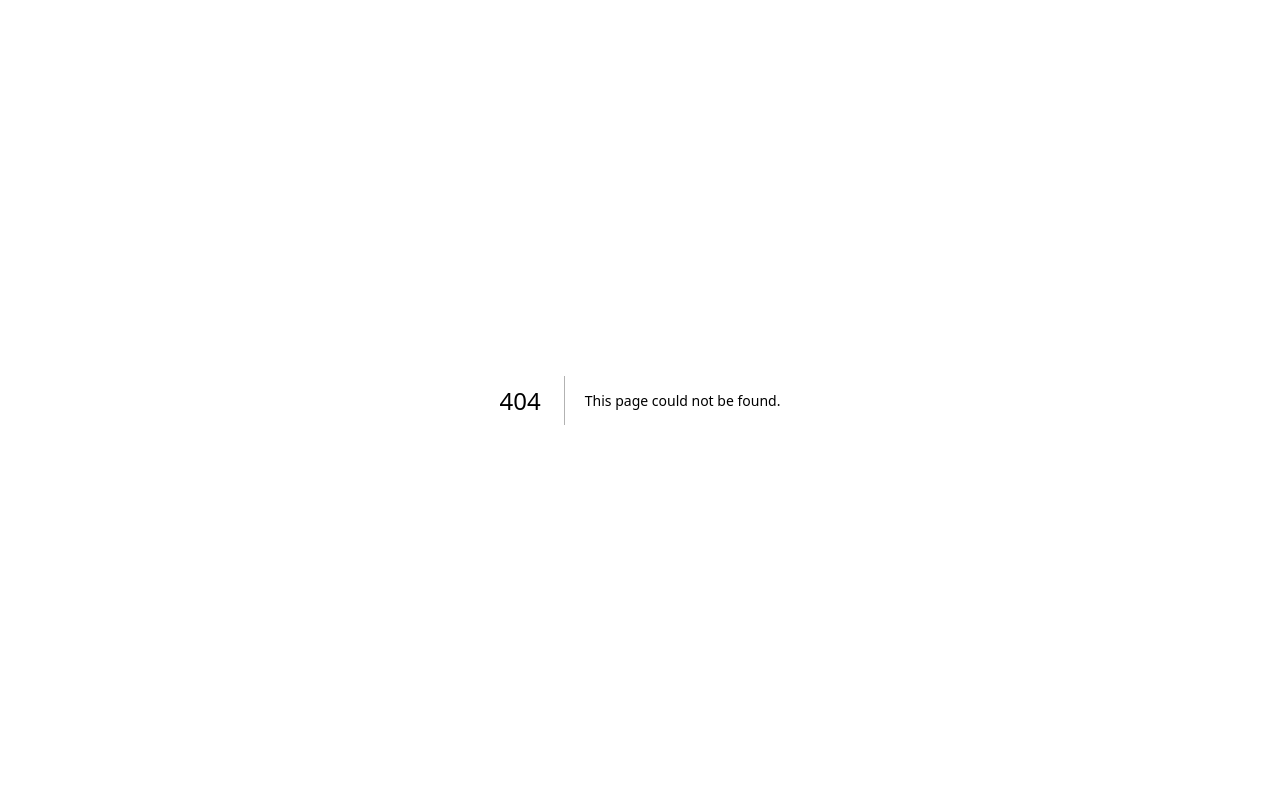
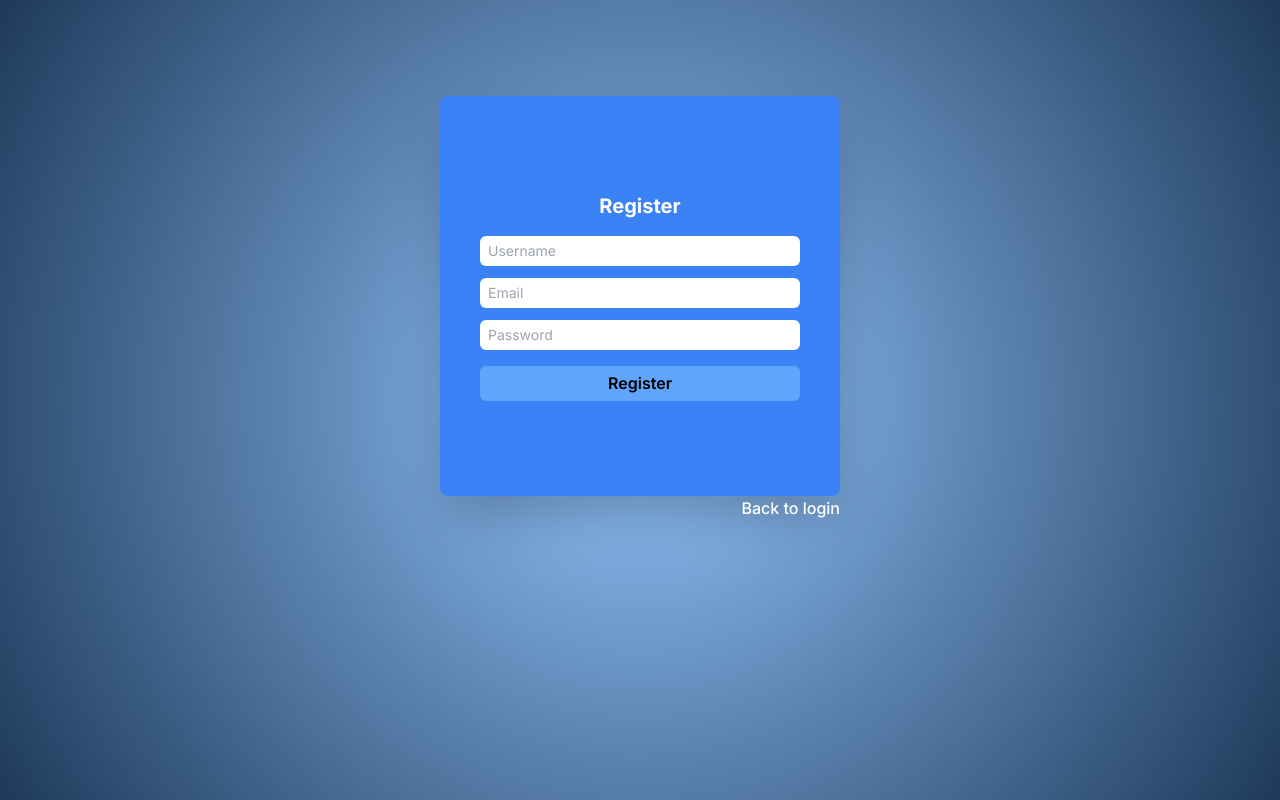
Before and after one commit to JongSinister/TeeYai_2024, a Next.js app in the folder FrontEnd/: page /register in a window 1280 px wide. Before the commit this address had no page. Built offline with nearby package versions, Linux system fonts and the light colour scheme.

Commit message:
add register page

```diff
--- a/FrontEnd/src/app/page.module.css
+++ b/FrontEnd/src/app/page.module.css
@@ -7,8 +7,6 @@
   min-height: 100vh;
   background: radial-gradient(circle, #93c5fd, #1e3a5a);
 }
-
-
 
 .mainuser {
   display: flex;
--- a/FrontEnd/src/app/page.tsx
+++ b/FrontEnd/src/app/page.tsx
@@ -3,6 +3,7 @@ import { useState, FormEvent } from "react";
 import { useRouter } from "next/navigation";
 import Image from "next/image";
 import styles from "./page.module.css";
+import Link from "next/link";
 
 export default function Home() {
   const [email, setEmail] = useState("");
@@ -54,8 +55,7 @@ export default function Home() {
       if (response.ok) {
         setSuccessMessage("Login successful!");
         localStorage.setItem("token", data.token);
-        localStorage.setItem("userID", data.userID); // Save userID
-        router.push("/user");
+        localStorage.setItem("userID", data.userID);
 
         // Redirect based on user role
         const role = await handleGetMe(data.token);
@@ -78,6 +78,7 @@ export default function Home() {
 
   return (
     <div className={styles.main}>
+      <div className="relative">
         <div className="w-[400px] h-[400px] rounded-lg bg-blue-500 flex flex-col justify-center items-center shadow-2xl p-5">
           <Image
             src="/img/teenoilogo.jpg"
@@ -87,7 +88,10 @@ export default function Home() {
             priority
           />
           <h1 className="text-xl font-bold mb-4 text-white">Login</h1>
-        <form onSubmit={handleLogin} className="flex flex-col w-full max-w-xs">
+          <form
+            onSubmit={handleLogin}
+            className="flex flex-col w-full max-w-xs"
+          >
             <input
               className="w-full h-[30px] mb-3 px-2 rounded-md text-sm"
               type="text"
@@ -116,6 +120,8 @@ export default function Home() {
             )}
           </form>
         </div>
+        <Link href="/register" className="absolute font-medium text-white right-0 hover:underline">Go to Register</Link>
+      </div>
     </div>
   );
 }
--- /dev/null
+++ b/FrontEnd/src/app/register/page.tsx
@@ -0,0 +1,19 @@
+import styles from "../page.module.css";
+import Link from "next/link";
+import RegisterForm from "@/components/RegisterForm";
+
+export default function RegisterPage() {
+  return (
+    <div className={styles.main}>
+      <div className="relative">
+        <RegisterForm />
+        <Link
+          href="/"
+          className="absolute font-medium text-white right-0 hover:underline"
+        >
+          Back to login
+        </Link>
+      </div>
+    </div>
+  );
+}
--- /dev/null
+++ b/FrontEnd/src/components/RegisterForm.tsx
@@ -0,0 +1,108 @@
+"use client";
+import { useState, FormEvent } from "react";
+import { useRouter } from "next/navigation";
+
+export default function RegisterForm() {
+  const [name, setUserName] = useState("");
+  const [email, setEmail] = useState("");
+  const [password, setPassword] = useState("");
+
+  const router = useRouter();
+
+  const getRole = async (token: string) => {
+    try {
+      const response = await fetch("http://localhost:8080/api/v1/auth/me", {
+        method: "GET",
+        headers: {
+          "Content-Type": "application/json",
+          Authorization: `Bearer ${token}`,
+        },
+      });
+
+      if (!response.ok) {
+        throw new Error("Failed to fetch user data.");
+      }
+
+      const userData = await response.json();
+      return userData.Role;
+    } catch (e) {
+      console.error(e);
+      return undefined;
+    }
+  };
+
+  const handleRegister = async (
+    e: FormEvent<HTMLFormElement>
+  ): Promise<void> => {
+    e.preventDefault();
+    try {
+      const response = await fetch(
+        "http://localhost:8080/api/v1/auth/register",
+        {
+          method: "POST",
+          headers: {
+            "Content-Type": "application/json",
+          },
+          body: JSON.stringify({ name, email, password, role: "user" }),
+        }
+      );
+
+      const data = await response.json();
+      if (response.ok) {
+        console.log("User registered successfully!");
+        localStorage.setItem("token", data.token);
+        localStorage.setItem("userID", data.userID);
+        const role = await getRole(data.token);
+        if (role === "admin") {
+          router.push("/admin");
+        } else if (role === "user") {
+          router.push("/user");
+        } else {
+          console.error("Invalid role.");
+        }
+      }
+
+      console.log(data);
+    } catch (e) {
+      console.error(e);
+    }
+  };
+
+  return (
+    <div className="w-[400px] h-[400px] rounded-lg bg-blue-500 flex flex-col justify-center items-center shadow-2xl p-5">
+      <h1 className="text-xl font-bold mb-4 text-white">Register</h1>
+      <form onSubmit={handleRegister} className="flex flex-col w-full max-w-xs">
+        <input
+          className="w-full h-[30px] mb-3 px-2 rounded-md text-sm"
+          type="text"
+          placeholder="Username"
+          value={name}
+          onChange={(e) => setUserName(e.target.value)}
+          required
+        />
+        <input
+          className="w-full h-[30px] mb-3 px-2 rounded-md text-sm"
+          type="text"
+          placeholder="Email"
+          value={email}
+          onChange={(e) => setEmail(e.target.value)}
+          required
+        />
+        <input
+          className="w-full h-[30px] mb-4 px-2 rounded-md text-sm"
+          type="password"
+          placeholder="Password"
+          value={password}
+          onChange={(e) => setPassword(e.target.value)}
+          required
+        />
+        <button
+          type="submit"
+          className="w-full h-[35px] bg-blue-400 rounded-md font-semibold transition-transform transform hover:scale-105 active:scale-95 focus:outline-none"
+        >
+          Register
+        </button>
+      </form>
+    </div>
+  );
+}
```
Lines whose indentation alone changed are shown as unchanged.
